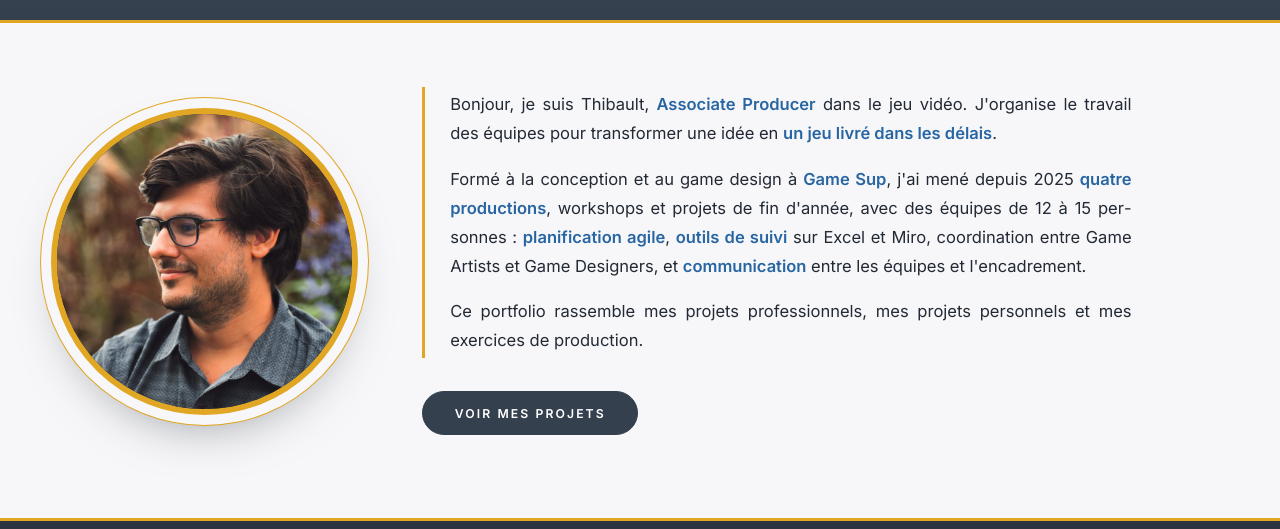
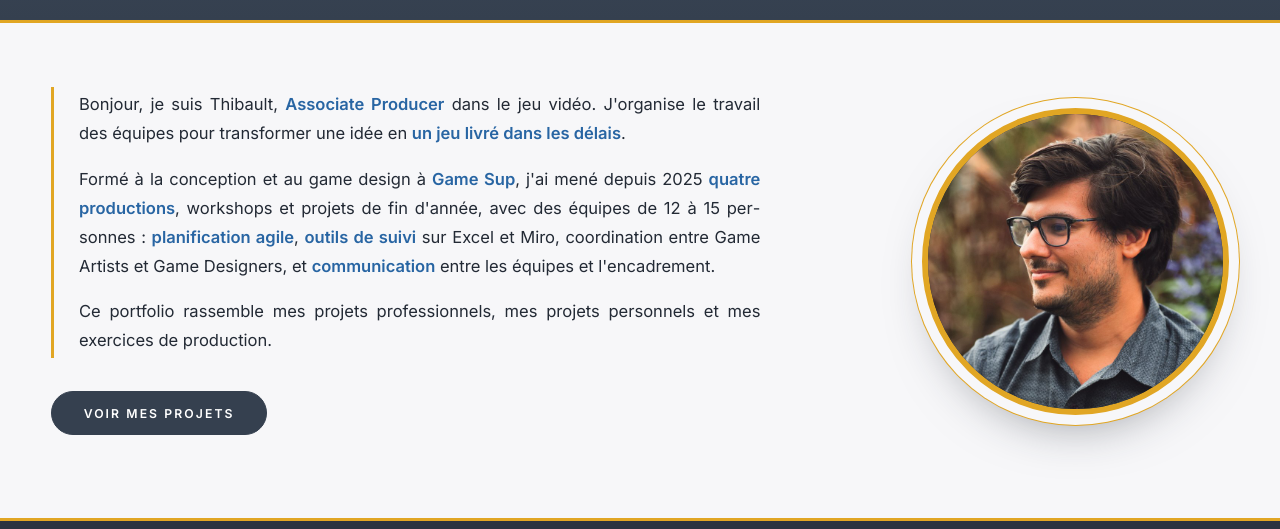
Before and after one commit to MerleThibaultProducer/merlethibaultproducer.github.io, a plain HTML site: page index.html in a window 1280 px wide. Shown: the part 136-665 px from the top of the page. Drawn offline with Linux system fonts and the light colour scheme.

Commit message:
Accueil : texte à gauche, photo à droite
Co-Authored-By: Claude Opus 5.5 <noreply@anthropic.com>
Claude-Session: https://claude.ai/code/session_01MQnrrMnAbFc9n113rKpmGp

```diff
--- a/css/style.css
+++ b/css/style.css
@@ -616,3 +616,7 @@ body.is-home main{padding-top:clamp(2.5rem,5vw,4.5rem)}
   body.is-home header.top nav ul{column-gap:1.3rem}
   body.is-home header.top nav a,body.is-home nav .lang button{letter-spacing:.12em}
 }
+/* Accueil : texte à gauche, photo à droite (photo au-dessus sur téléphone) */
+.home-intro{grid-template-columns:minmax(0,1fr) auto}
+.home-intro .portrait{order:2}
+@media(max-width:860px){.home-intro{grid-template-columns:minmax(0,1fr)}.home-intro .portrait{order:-1}}
```
